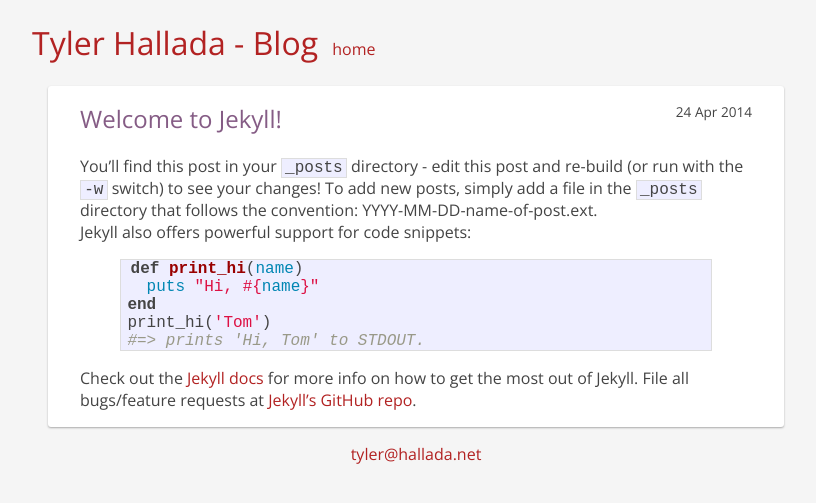
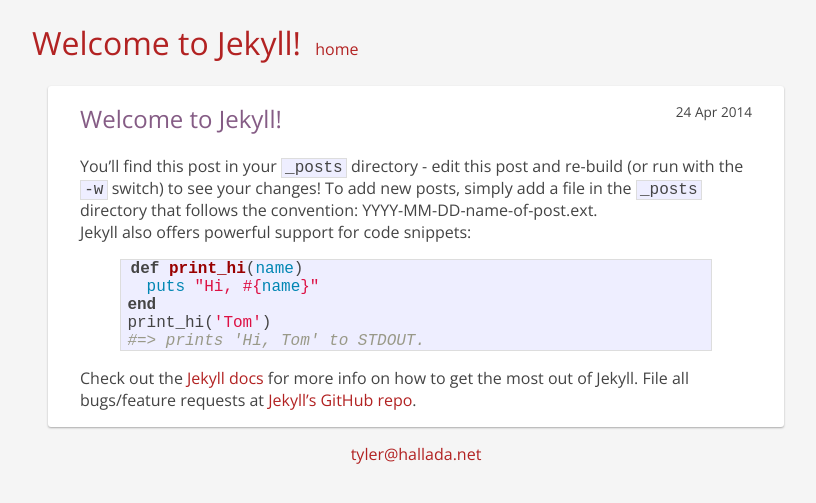
Before and after one commit to thallada/thallada.github.io, a Jekyll site: the page built from _posts/2014-04-24-welcome-to-jekyll.markdown, in a window 1280 px wide. Shown: the top 503 px of the page, without its empty margins (224-1040 px from the left). Built offline with Jekyll 4.4.1, drawn with Linux system fonts in a browser that asks for light colours; Markdown is read by kramdown in place of the engine named in the settings.

Commit message:
Bugfixes and remove unused font

```diff
--- a/_layouts/default.html
+++ b/_layouts/default.html
@@ -21,13 +21,12 @@
     <link rel="stylesheet" href="/css/main.css">
 
     <!-- Web Fonts -->
-    <link href='http://fonts.googleapis.com/css?family=Roboto+Slab:400,300' rel='stylesheet' type='text/css'>
     <link href='http://fonts.googleapis.com/css?family=Open+Sans:300italic,400italic,700italic,400,300,700' rel='stylesheet' type='text/css'>
   </head>
   <body>
     <div class="container">
       <div class="row clearfix header">
-        <h1 class="title"><a href="/blog">{{ site.name }}</a></h1>
+        <h1 class="title"><a href="/blog">{{ page.title }}</a></h1>
         <a class="extra" href="/">home</a>
       </div>
       {{ content }}
--- a/_layouts/home.html
+++ b/_layouts/home.html
@@ -21,7 +21,6 @@
     <link rel="stylesheet" href="/css/main.css">
 
     <!-- Web Fonts -->
-    <link href='http://fonts.googleapis.com/css?family=Roboto+Slab:400,300' rel='stylesheet' type='text/css'>
     <link href='http://fonts.googleapis.com/css?family=Open+Sans:400,400italics,300,300italics,200' rel='stylesheet' type='text/css'>
 
     <!-- Scripts -->
--- a/index.html
+++ b/index.html
@@ -3,7 +3,7 @@
 title: Tyler Hallada
 ---
 
-<div id=home>
+<div id="home">
   <div class="card profile-card">
     <div class="row clearfix">
       <div class="column full">
```
